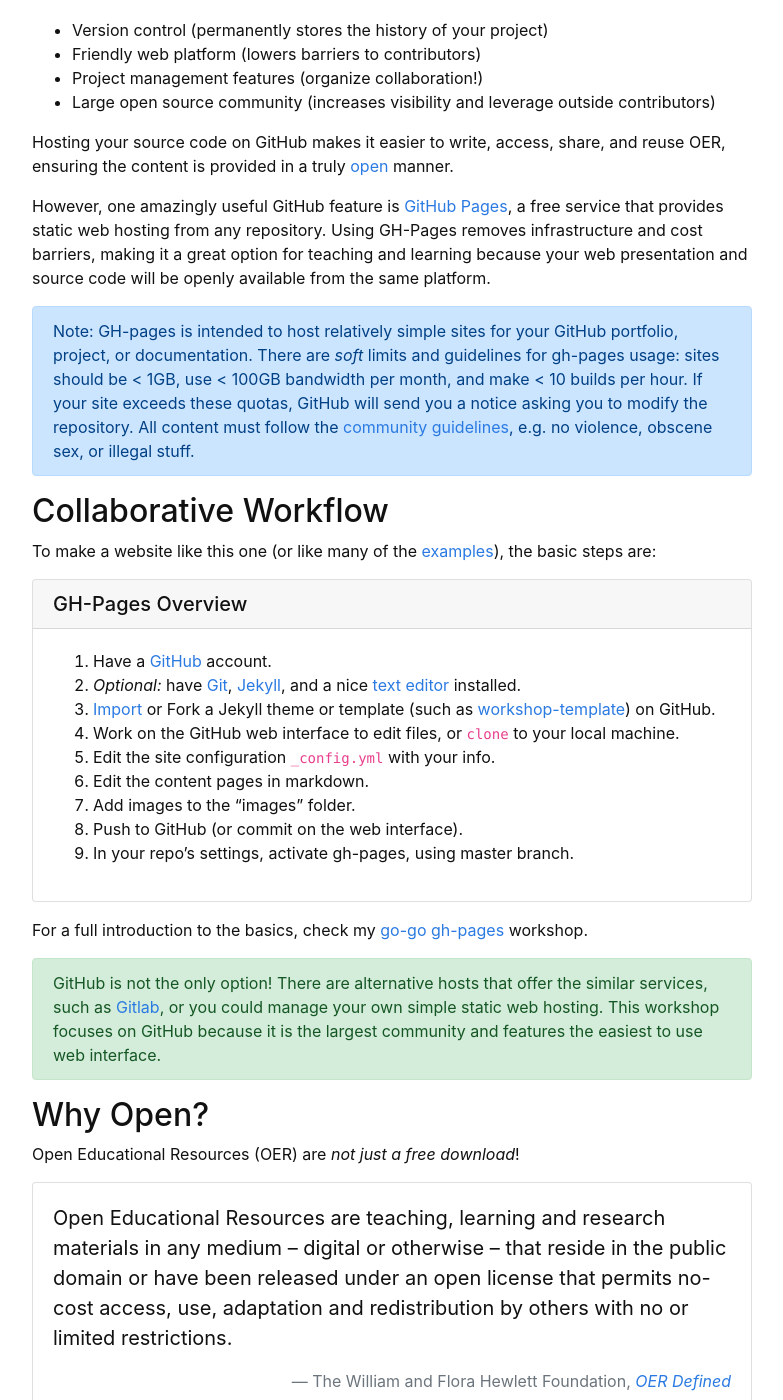
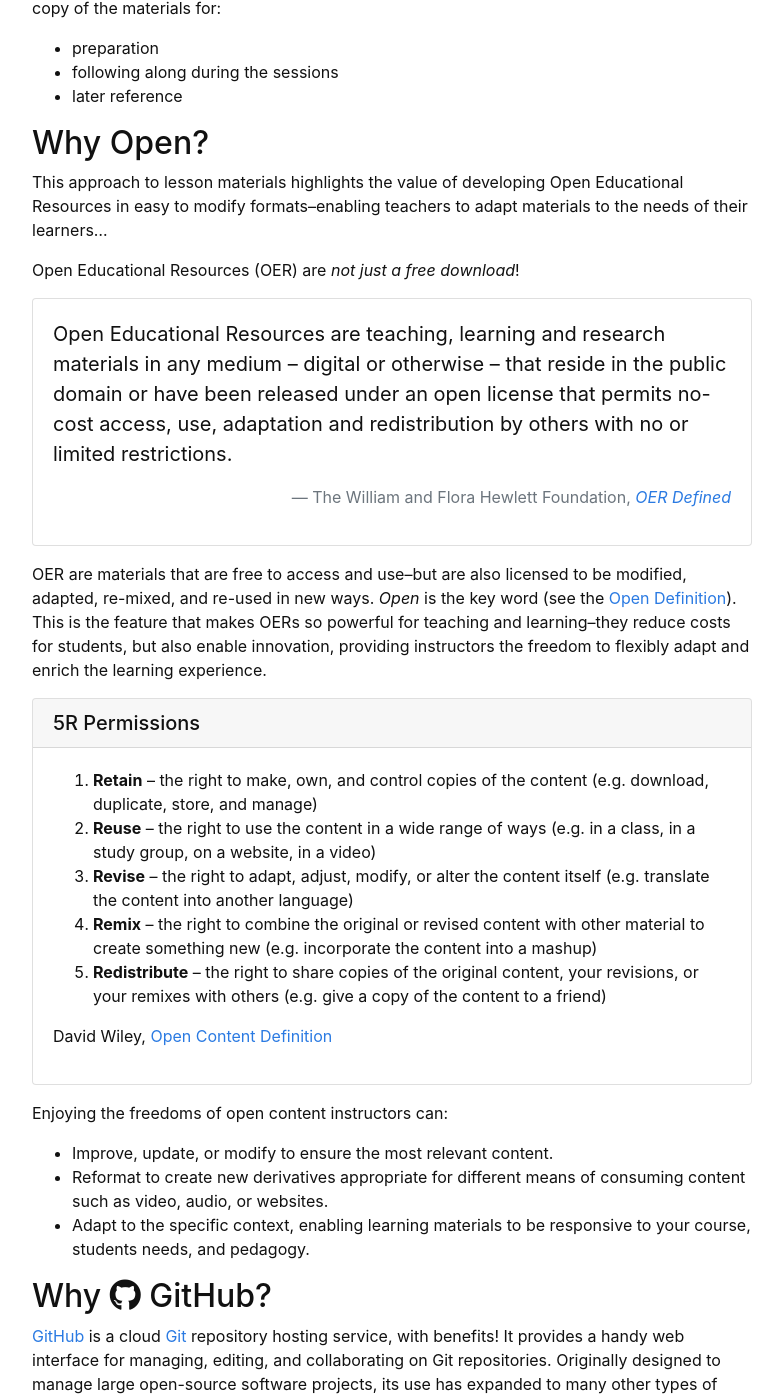
Before and after one commit to evanwill/tech-hands-on, a Jekyll site: the page built from content/1-develop.md, in a window 1280 px wide and 1400 px high, scrolled down 442 px. Shown: the whole window, without its empty margins (248-1031 px from the left). Built offline with Jekyll 4.4.1, drawn with Linux system fonts in a browser that asks for light colours; some of the changed text lies outside the part shown.

Commit message:
part one content

```diff
--- a/content/0-intro.md
+++ b/content/0-intro.md
@@ -5,14 +5,32 @@ nav: true
 
 # Introduction
 
-## Background
+- Me ([Evan, Digital Infrastructure Librarian](http://vivo.nkn.uidaho.edu/vivo/individual/n43629){:target="_blank"})
+- [Library Workshops](https://www.lib.uidaho.edu/services/workshops/){:target="_blank"}
+- Background - 2016 Software Carpentry instructor training with [Northwest Knowledge Network](https://www.northwestknowledge.net/)
+    - Influenced how I teach and how I develop materials
 
-## The Carpentries
+### The Carpentries
 
-An international organization that teaches basic tech skills for researchers.
-Content is collaboratively developed on GitHub by hundreds of contributors.
-When running a workshop, organizers create a custom website by copying ("importing") the SWC templates.
+The [Carpentries](https://carpentries.org/){:target="_blank"} is an international volunteer organization that teaches basic tech skills for researchers, via workshops in three areas:
 
 - [Software Carpentry](https://software-carpentry.org/)
-- [Data Carpentry](http://www.datacarpentry.org/)
+- [Data Carpentry](https://www.datacarpentry.org/)
 - [Library Carpentry](https://librarycarpentry.org/)
+
+Computing and data skills are a growing part of every academic discipline making it necessary to incorporate in curriculum.
+The Carpentries fill the gaps in the basic training that can make research easier and more efficient--"to get more done in less time and with less pain" (Greg Wilson).
+Importantly, they are committed to a particular method of teaching these skills that is informed by research and aims to build a positive learning community:
+
+{% capture text %}<blockquote class="blockquote">
+<p>The Carpentries develop and teach in-person, interactive, hands-on, two-day workshops for learning core data science and coding skills. Carpentries workshops are taught by volunteer Instructors, trained in pedagogy, who focus on creating a motivating and engaging environment for learners. All our lessons are open source, hosted on GitHub, and collaboratively developed by our volunteer community.</p>
+<div class="blockquote-footer text-right">The Carpentries, <cite title="Source Title"><a href="https://carpentries.org/workshops/" target="_blank">What is a Workshop?</a></cite></div>
+</blockquote>{% endcapture %}
+{% include card.md text=text %}
+
+### Outline
+
+1. Develop - look at the collaborative lesson development process, because I think these OER help enable active learning
+2. Teach - review Carpentries methods for hosting interactive sessions
+3. Examples - introduce some other example partly informed by these techniques
+4. Resources - references to get started!
--- a/content/1-develop.md
+++ b/content/1-develop.md
@@ -5,16 +5,59 @@ nav: true
 
 # Collaborative Development + OER
 
-- collaborative development
-- localized custom copy
-- personal copy
+Carpentries lesson content is openly developed on GitHub by hundreds of contributors editing and discussing the materials.
+For example, the SWC [Version Control with Git](http://swcarpentry.github.io/git-novice/){:target="_blank"} lesson has 100+ [contributors](https://github.com/swcarpentry/git-novice/graphs/contributors){:target="_blank"} since 2013, with about 200 discussion ["Issues"](https://github.com/swcarpentry/git-novice/issues){:target="blank"} since 2015.
 
-## GitHub <span class="fab fa-github"></span>
+The lessons are created by writing [Markdown](https://daringfireball.net/projects/markdown/){:target="blank"} files, styled by a [web template](https://github.com/carpentries/lesson-example){:target="blank"}, and hosted on [GitHub Pages](https://pages.github.com/){:target="blank"} free service.
+
+Using these lesson outlines, workshops are organized around the world by host institutions and facilitated by Carpentries trained instructors.
+Using a [template](https://github.com/carpentries/workshop-template){:target="blank"}, each workshop creates a custom home page with all the information needed for participants, and can customize the lessons.
+For example, WSU's [CEREO](https://cereo.wsu.edu/){:target="_blank"} recently hosted a [Software Carpentry workshop](https://mbrousil.github.io/2019-04-08-wsu/){:target="_blank"}.
+
+Having these lessons hosted on the web helps active learners by providing an easy to access copy of the materials for:
+
+- preparation
+- following along during the sessions
+- later reference
+
+## Why Open?
+
+This approach to lesson materials highlights the value of developing Open Educational Resources in easy to modify formats--enabling teachers to adapt materials to the needs of their learners...
+
+Open Educational Resources (OER) are *not just a free download*!
+
+{% capture text %}<blockquote class="blockquote">
+<p>Open Educational Resources are teaching, learning and research materials in any medium – digital or otherwise – that reside in the public domain or have been released under an open license that permits no-cost access, use, adaptation and redistribution by others with no or limited restrictions.</p>
+<div class="blockquote-footer text-right">The William and Flora Hewlett Foundation, <cite title="Source Title"><a href="https://hewlett.org/strategy/open-educational-resources/" target="_blank">OER Defined</a></cite></div>
+</blockquote>{% endcapture %}
+{% include card.md text=text %}
+
+OER are materials that are free to access and use--but are also licensed to be modified, adapted, re-mixed, and re-used in new ways.
+*Open* is the key word (see the [Open Definition](https://opendefinition.org/)).
+This is the feature that makes OERs so powerful for teaching and learning--they reduce costs for students, but also enable innovation, providing instructors the freedom to flexibly adapt and enrich the learning experience.
+
+{% capture rs %}1. **Retain** – the right to make, own, and control copies of the content (e.g. download, duplicate, store, and manage)
+2. **Reuse** – the right to use the content in a wide range of ways (e.g. in a class, in a study group, on a website, in a video)
+3. **Revise** – the right to adapt, adjust, modify, or alter the content itself (e.g. translate the content into another language)
+4. **Remix** – the right to combine the original or revised content with other material to create something new (e.g. incorporate the content into a mashup)
+5. **Redistribute** – the right to share copies of the original content, your revisions, or your remixes with others (e.g. give a copy of the content to a friend)
+
+David Wiley, [Open Content Definition](http://opencontent.org/definition/)
+{% endcapture %}
+{% include card.md text=rs header="5R Permissions" %}
+
+Enjoying the freedoms of open content instructors can:
+
+- Improve, update, or modify to ensure the most relevant content.
+- Reformat to create new derivatives appropriate for different means of consuming content such as video, audio, or websites.
+- Adapt to the specific context, enabling learning materials to be responsive to your course, students needs, and pedagogy.
+
+## Why <span class="fab fa-github"></span> GitHub?
 
 [GitHub](https://github.com/) is a cloud [Git](https://git-scm.com/) repository hosting service, with benefits!
-It provides a handy web interface for managing, editing, and collaborating on remote Git repositories.
+It provides a handy web interface for managing, editing, and collaborating on Git repositories.
 Originally designed to manage large open-source software projects, its use has expanded to many other types of organizations and individuals, with over 20 million users.
-Accounts are free for public repositories--private repositories are available on a subscription pricing model.
+Accounts are free.
 
 Features:
 
@@ -27,64 +70,3 @@ Hosting your source code on GitHub makes it easier to write, access, share, and
 
 However, one amazingly useful GitHub feature is [GitHub Pages](https://guides.github.com/features/pages/), a free service that provides static web hosting from any repository.
 Using GH-Pages removes infrastructure and cost barriers, making it a great option for teaching and learning because your web presentation and source code will be openly available from the same platform.
-
-{% capture text %}Note:
-GH-pages is intended to host relatively simple sites for your GitHub portfolio, project, or documentation.
-There are *soft* limits and guidelines for gh-pages usage: sites should be < 1GB, use < 100GB bandwidth per month, and make < 10 builds per hour.
-If your site exceeds these quotas, GitHub will send you a notice asking you to modify the repository.
-All content must follow the [community guidelines](https://help.github.com/articles/github-community-guidelines/), e.g. no violence, obscene sex, or illegal stuff.{% endcapture %}
-{% include alert.md text=text color=secondary %}
-
-## Collaborative Workflow
-
-To make a website like this one (or like many of the [examples]({{ '/content/3-examples.html' | relative_url }})), the basic steps are:
-
-{% capture text %}
-1. Have a [GitHub](https://github.com) account.
-2. *Optional:* have [Git](https://git-scm.com/), [Jekyll](https://jekyllrb.com/), and a nice [text editor](https://code.visualstudio.com/) installed.
-3. [Import](https://help.github.com/articles/importing-a-repository-with-github-importer/) or Fork a Jekyll theme or template (such as [workshop-template](https://github.com/evanwill/workshop-template)) on GitHub.
-4. Work on the GitHub web interface to edit files, or `clone` to your local machine.
-5. Edit the site configuration `_config.yml` with your info.
-6. Edit the content pages in markdown.
-7. Add images to the "images" folder.
-8. Push to GitHub (or commit on the web interface).
-9. In your repo's settings, activate gh-pages, using master branch.{% endcapture %}
-{% include card.md header="GH-Pages Overview" text=text %}
-
-For a full introduction to the basics, check my [go-go gh-pages](https://evanwill.github.io/go-go-ghpages/) workshop.
-
-{% include alert.md text="GitHub is not the only option! There are alternative hosts that offer the similar services, such as [Gitlab](https://about.gitlab.com/gitlab-com/), or you could manage your own simple static web hosting. This workshop focuses on GitHub because it is the largest community and features the easiest to use web interface." color="success" %}
-
-## Why Open?
-
-Open Educational Resources (OER) are *not just a free download*!
-
-{% capture text %}<blockquote class="blockquote">
-<p>Open Educational Resources are teaching, learning and research materials in any medium – digital or otherwise – that reside in the public domain or have been released under an open license that permits no-cost access, use, adaptation and redistribution by others with no or limited restrictions.</p>
-<div class="blockquote-footer text-right">The William and Flora Hewlett Foundation, <cite title="Source Title"><a href="https://hewlett.org/strategy/open-educational-resources/" target="_blank">OER Defined</a></cite></div>
-</blockquote>{% endcapture %}
-{% include card.md text=text %}
-
-OER are materials that are free to access and use--but are also licensed to be modified, adapted, re-mixed, and re-used in new ways.
-<span class="fas fa-lock-open"></span> *Open* is the key word (see the [Open Definition](https://opendefinition.org/)).
-This is the feature that makes OERs so powerful for teaching and learning--they reduce costs for students, but also enable innovation, providing instructors the freedom to flexibly adapt and enrich the learning experience.
-
-When using open licenses such as [Creative Commons](https://creativecommons.org/) <span class="fab fa-creative-commons"></span>, the author does NOT give up their copyright <span class="far fa-copyright"></span>.
-However, they grant everyone specific **permissions** to use the materials--freedoms!
-These are summarized by David Wiley in the [Open Content Definition](http://opencontent.org/definition/) as the "5R permissions":
-
-{% capture rs %}1. **Retain** – the right to make, own, and control copies of the content (e.g. download, duplicate, store, and manage)
-2. **Reuse** – the right to use the content in a wide range of ways (e.g. in a class, in a study group, on a website, in a video)
-3. **Revise** – the right to adapt, adjust, modify, or alter the content itself (e.g. translate the content into another language)
-4. **Remix** – the right to combine the original or revised content with other material to create something new (e.g. incorporate the content into a mashup)
-5. **Redistribute** – the right to share copies of the original content, your revisions, or your remixes with others (e.g. give a copy of the content to a friend)
-
-{% include alert.md text="Licenses can also contain *requirements* (e.g. CC-BY-SA, must share with the same license) or *restrictions* (e.g. CC-BY-NC, no commercial use) that must be followed to granted the permissions. Remember, OER are more *open* if you choose simple licenses and open, easy to use formats!" %}
-{% endcapture %}
-{% include card.md text=rs header="5R Permissions" %}
-
-Enjoying the freedoms of open content instructors can:
-
-- Improve, update, or modify to ensure the most relevant content.
-- Reformat to create new derivatives appropriate for different means of consuming content such as video, audio, or websites.
-- Adapt to the specific context, enabling learning materials to be responsive to your course, students needs, and pedagogy.
```
Also changed, not shown: index.md (+2 -2 lines).
